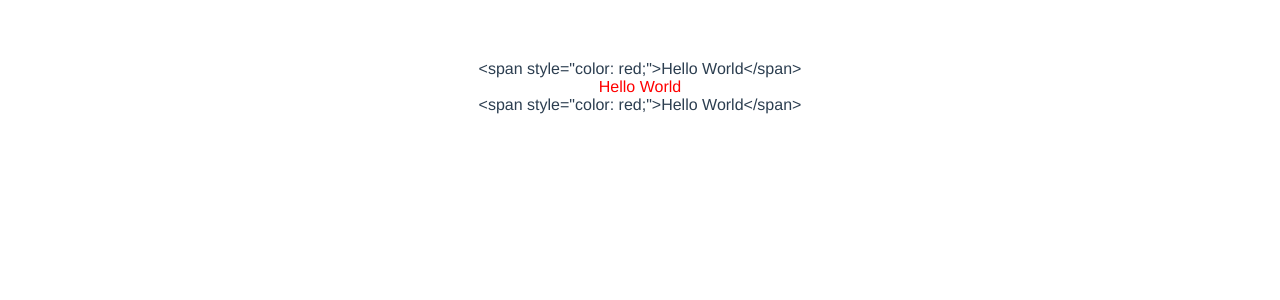
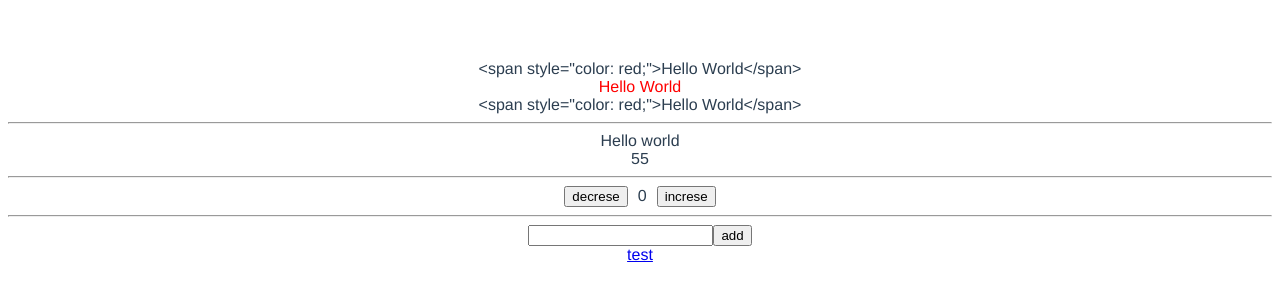
Before and after one commit to HappyPhilosopher/front-end, a Vue app in the folder vue/vue-learn/: page / in a window 1280 px wide. Shown: the top 300 px of the page. Built offline with nearby package versions, Linux system fonts and the light colour scheme.

Commit message:
学习vue

```diff
--- a/vue/vue-learn/package.json
+++ b/vue/vue-learn/package.json
@@ -9,7 +9,8 @@
   },
   "dependencies": {
     "core-js": "^3.3.2",
-    "vue": "^2.6.10"
+    "vue": "^2.6.10",
+    "vuex": "^3.1.1"
   },
   "devDependencies": {
     "@vue/cli-plugin-babel": "^4.0.0",
--- a/vue/vue-learn/src/App.vue
+++ b/vue/vue-learn/src/App.vue
@@ -1,16 +1,28 @@
 <template>
   <div id="app">
     <hello-world />
+    <hr />
+    <Countdown />
+    <hr />
+    <Vuexx />
+    <hr />
+    <Todo />
   </div>
 </template>
 
 <script>
 import HelloWorld from './components/HelloWorld.vue';
+import Countdown from './components/Countdown';
+import Vuexx from './components/Vuex';
+import Todo from './components/Todo';
 
 export default {
   name: 'app',
   components: {
-    HelloWorld
+    HelloWorld,
+    Countdown,
+    Vuexx,
+    Todo
   }
 };
 </script>
--- /dev/null
+++ b/vue/vue-learn/src/components/Countdown.vue
@@ -0,0 +1,29 @@
+<template>
+  <div>
+    <time ref="time">{{ time }}</time>
+  </div>
+</template>
+
+<script>
+export default {
+  data() {
+    return {
+      time: 60
+    };
+  },
+  mounted() {
+    let timer = 0;
+    timer = setInterval(() => {
+      this.time--;
+      if (this.time <= 0) {
+        this.time = 0;
+        clearInterval(timer);
+      }
+    }, 1000);
+
+    const div = document.createElement('div');
+    div.innerHTML = 'Hello world';
+    this.$refs.time.parentNode.insertBefore(div, this.$refs.time);
+  }
+};
+</script>
--- /dev/null
+++ b/vue/vue-learn/src/components/Todo.vue
@@ -0,0 +1,66 @@
+<template>
+  <div class="todo-list">
+    <div class="form-wrapper">
+      <input type="text" v-model="msg" />
+      <button class="btn" @click="addMsg">add</button>
+    </div>
+    <div class="show-wrapper" v-if="list.length > 0">
+      <ul>
+        <li v-for="(item, index) in list" :key="index">
+          <input type="checkbox" v-model="item.isChecked" />
+          <span :class="{ active: item.isChecked }">{{ item.text }}</span>
+          <a href="javascript:;" @click="deleteMsg(index)">delete</a>
+        </li>
+      </ul>
+    </div>
+    <a href="javascript:;" @click="checkTest">test</a>
+  </div>
+</template>
+
+<script>
+export default {
+  data() {
+    return {
+      msg: '',
+      list: JSON.parse(localStorage.getItem('todo-list')) || [],
+      test: { test: true }
+    };
+  },
+  watch: {
+    list: {
+      handler(val) {
+        localStorage.setItem('todo-list', JSON.stringify(val));
+      },
+      deep: true
+    },
+    test: {
+      handler(val) {
+        window.console.log(val);
+      },
+      deep: true
+    }
+  },
+  methods: {
+    addMsg() {
+      this.list.push({
+        text: this.msg,
+        isChecked: false
+      });
+      this.msg = '';
+    },
+    deleteMsg(i) {
+      this.list.splice(i, 1);
+    },
+    checkTest() {
+      this.test.test = !this.test.test;
+    }
+  },
+  created() {}
+};
+</script>
+
+<style lang="css">
+.active {
+  text-decoration: line-through;
+}
+</style>
--- /dev/null
+++ b/vue/vue-learn/src/components/Vuex.vue
@@ -0,0 +1,23 @@
+<template>
+  <div>
+    <button class="btn" @click="decrese">decrese</button>
+    <span>{{ $store.state.count }}</span>
+    <button class="btn" @click="increse">increse</button>
+  </div>
+</template>
+
+<script>
+import { mapActions } from 'vuex';
+
+export default {
+  methods: {
+    ...mapActions(['increse', 'decrese'])
+  }
+};
+</script>
+
+<style lang="css">
+span {
+  margin: 0 10px;
+}
+</style>
--- a/vue/vue-learn/src/main.js
+++ b/vue/vue-learn/src/main.js
@@ -1,8 +1,10 @@
-import Vue from 'vue'
-import App from './App.vue'
+import Vue from 'vue';
+import App from './App.vue';
+import store from './store';
 
-Vue.config.productionTip = false
+Vue.config.productionTip = false;
 
 new Vue({
-  render: h => h(App),
-}).$mount('#app')
+  store,
+  render: h => h(App)
+}).$mount('#app');
--- /dev/null
+++ b/vue/vue-learn/src/store.js
@@ -0,0 +1,32 @@
+import Vue from 'vue';
+import Vuex from 'vuex';
+
+Vue.use(Vuex);
+
+const state = {
+  count: 0
+};
+
+const mutations = {
+  increse(state) {
+    state.count++;
+  },
+  decrese(state) {
+    state.count--;
+  }
+};
+
+const actions = {
+  increse({ commit }) {
+    commit('increse');
+  },
+  decrese({ commit }) {
+    commit('decrese');
+  }
+};
+
+export default new Vuex.Store({
+  state,
+  mutations,
+  actions
+});
```
Also changed, not shown: 1 other file (tests, documents, lock files or other folders).
